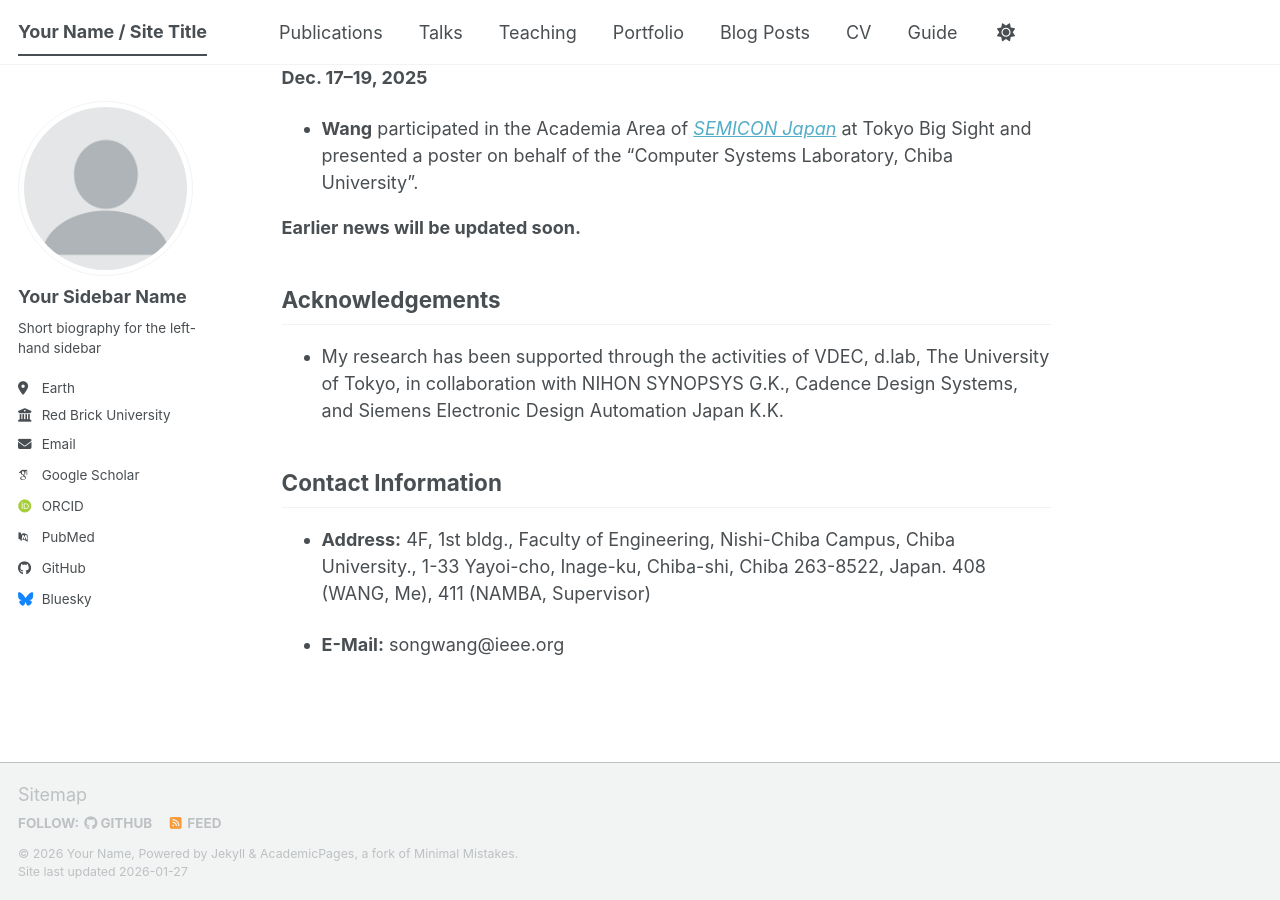
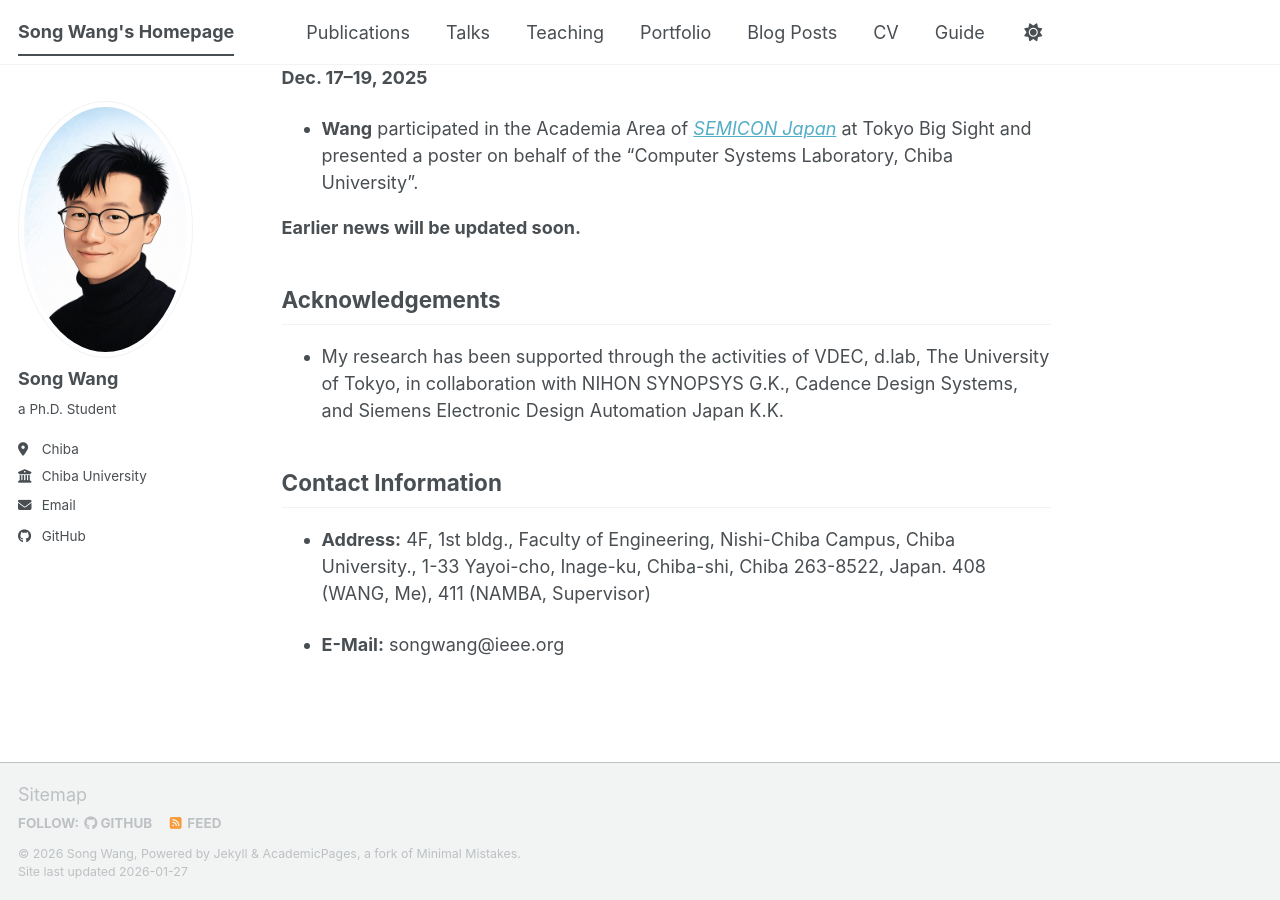
Before and after one commit to songwang-research/songwang-research.github.io, a Jekyll site: the page built from _pages/about.md, in a window 1280 px wide and 900 px high, scrolled down 682 px. Built offline with Jekyll 4.4.1, drawn with Linux system fonts in a browser that asks for light colours; some web fonts are replaced; a script bundle is joined from its source files by our own code; library files that are not in the unit come from our copies.

Commit message:
Update _config.yml

```diff
--- a/_config.yml
+++ b/_config.yml
@@ -9,39 +9,39 @@
 # Basic Site Settings
 locale                   : "en-US"
 site_theme               : "default" # The available themes options are "default", "air", "sunrise", "mint", "dirt" and "contrast"
-title                    : "Your Name / Site Title"
+title                    : "Song Wang's Homepage" # "Your Name / Site Title"
 title_separator          : "-"
-name                     : &name "Your Name"
-description              : &description "Your Name's academic portfolio"   # Update this with a general description of your site, this is the default if not overridden by a page
-url                      : https://academicpages.github.io # The base hostname & protocol for your site e.g. "https://[your GitHub username].github.io",
+name                     : &name "Song Wang"
+description              : &description "Song Wang's academic portfolio"   # Update this with a general description of your site, this is the default if not overridden by a page
+url                      : https://songwang-research.github.io # The base hostname & protocol for your site e.g. "https://[your GitHub username].github.io",
                                                            # or if you already have some other page hosted on Github then use "https://[your GitHub username].github.io/[Your Repo Name]"
 baseurl                  : "" # the subpath of your site, e.g. "/blog"
-repository               : "academicpages/academicpages.github.io"
+repository               : "songwang-research/songwang-research.github.io"
 
 # Site Author - The following control what appear as part of the author content on the side bar.
 #               If a field is blank the icon and link will not appear, otherwise it will be shown.
 #               Additional customization can be done by editing /_includes/author-profile.html
 author:
   # Biographic information
-  avatar           : "profile.png"
-  name             : "Your Sidebar Name"
+  avatar           : "id_anime.png"
+  name             : "Song Wang"
   pronouns         : # example: "she/her"
-  bio              : "Short biography for the left-hand sidebar"
-  location         : "Earth"
-  employer         : "Red Brick University"
+  bio              : "a Ph.D. Student"
+  location         : "Chiba"
+  employer         : "Chiba University"
   uri              : # URL
-  email            : "none@example.org"
+  email            : "songwang@ieee.org"
 
   # Academic websites
   academia         : # URL
   arxiv            : # URL - Update with the correct link to your profile
-  googlescholar    : "https://scholar.google.com/citations?user=PS_CX0AAAAAJ"
+  googlescholar    : # "https://scholar.google.com/citations?user=PS_CX0AAAAAJ"
   inspire-hep      : # URL
   impactstory      : # URL
-  orcid            : "https://orcid.org/yourorcidurl"
+  orcid            : # "https://orcid.org/0009-0000-7572-7800"
   semantic         : # URL
   ssrn             : # URL
-  pubmed           : "https://www.ncbi.nlm.nih.gov/pubmed/?term=john+snow"
+  pubmed           : # "https://www.ncbi.nlm.nih.gov/pubmed/?term=john+snow"
   researchgate     : # URL
   scopus           : # URL
   zotero           : # URL
@@ -51,13 +51,13 @@ author:
   bitbucket        : # Username - Update with your username on the site
   codepen          : # Username
   dribbble         : # Username
-  github           : "academicpages"
+  github           : "songwang-research"
   kaggle           : # Username
   stackoverflow    : # User number or user number and name (i.e., use "1" or "1/jeff-atwood")
 
   # Social media
   artstation       : # Username
-  bluesky          : "bsky.app" # Replace this with you Bluesky username
+  bluesky          : # "bsky.app" # Replace this with you Bluesky username
   facebook         : # Username
   flickr           : # Username
   foursquare       : # Username
```
